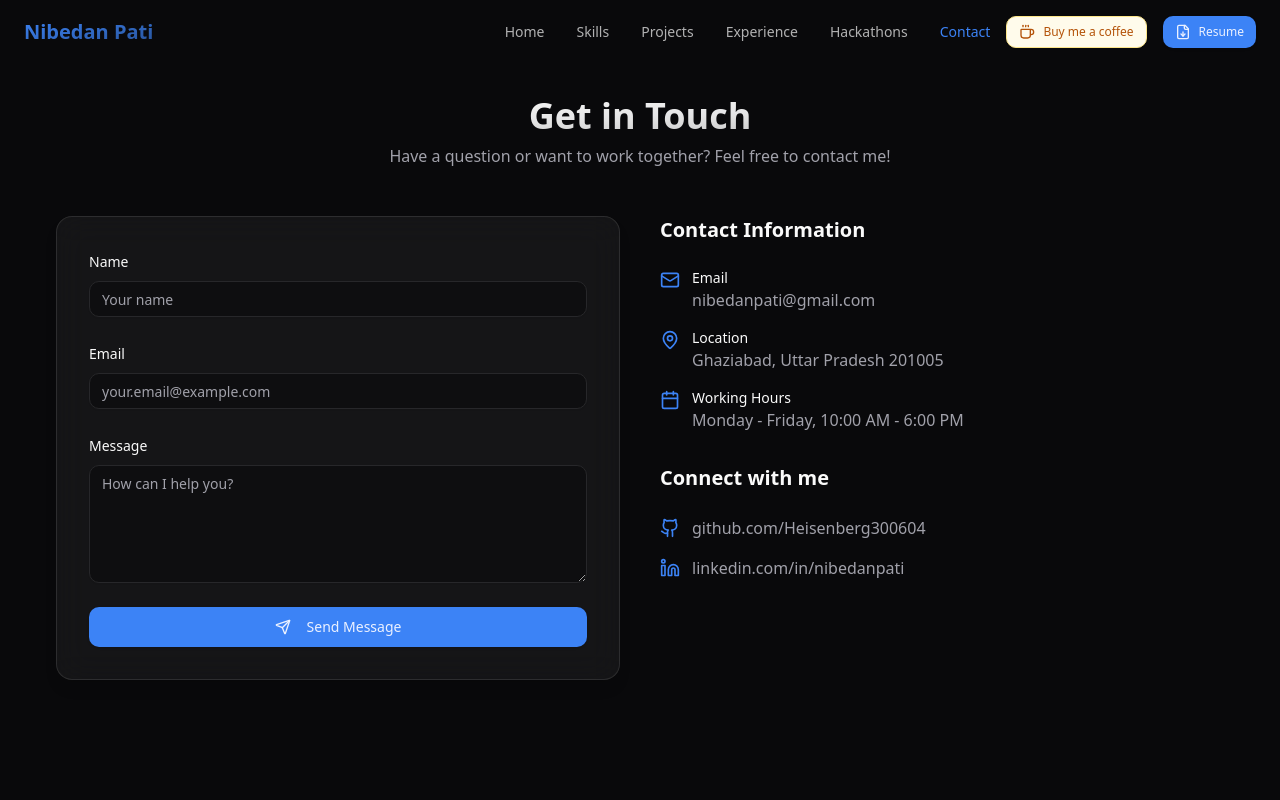
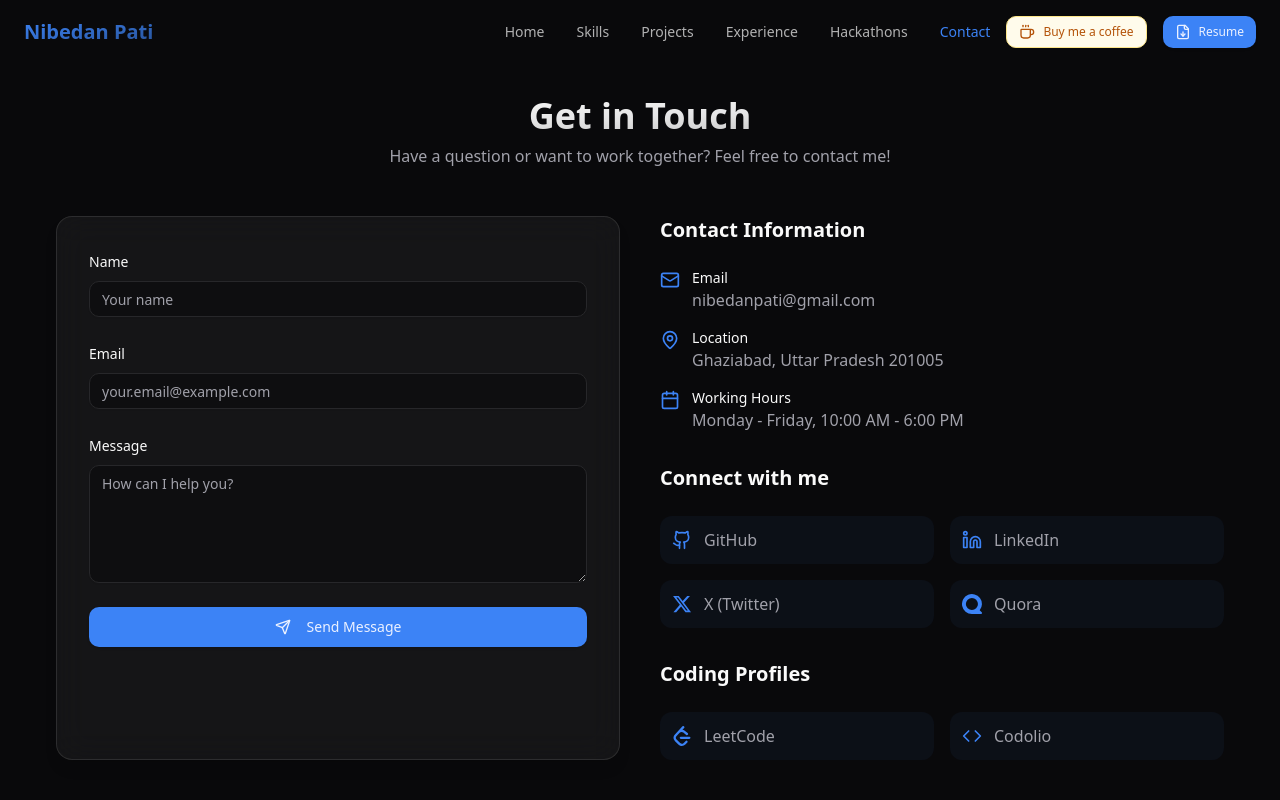
Before and after one commit to Heisenberg300604/Nibedan-Portfolio, a Next.js app: page /contact in a window 1280 px wide. Shown: the top 800 px of the page. Built offline with nearby package versions, Linux system fonts and the light colour scheme.

Commit message:
update contact

```diff
--- a/src/components/Contact/ContactInfo.tsx
+++ b/src/components/Contact/ContactInfo.tsx
@@ -1,4 +1,6 @@
-import { Mail, MapPin, Phone, Github, Linkedin, Calendar } from 'lucide-react';
+import { Mail, MapPin, Github, Linkedin, Calendar, Code, BookOpen, Trophy } from 'lucide-react';
+import { SiLeetcode, SiQuora } from 'react-icons/si';
+import { FaXTwitter } from "react-icons/fa6";
 
 const ContactInfo = () => {
   return (
@@ -45,30 +47,72 @@ const ContactInfo = () => {
       <div className="space-y-6">
         <h3 className="text-xl font-semibold text-foreground">Connect with me</h3>
 
-        <div className="space-y-4">
-          <div className="flex items-center">
-            <Github className="h-5 w-5 text-primary mr-3" />
+        <div className="grid grid-cols-1 sm:grid-cols-2 gap-4">
           <a
             href="https://github.com/Heisenberg300604/"
             target="_blank"
             rel="noopener noreferrer"
-              className="text-muted-foreground hover:text-primary transition-colors"
+            className="flex items-center p-3 rounded-lg bg-primary/5 hover:bg-primary/10 transition-colors group"
           >
-              github.com/Heisenberg300604
+            <Github className="h-5 w-5 text-primary mr-3" />
+            <span className="text-muted-foreground group-hover:text-primary transition-colors">GitHub</span>
           </a>
-          </div>
 
-          <div className="flex items-center">
-            <Linkedin className="h-5 w-5 text-primary mr-3" />
           <a
             href="https://www.linkedin.com/in/nibedan-pati-2139b3277"
             target="_blank"
             rel="noopener noreferrer"
-              className="text-muted-foreground hover:text-primary transition-colors"
+            className="flex items-center p-3 rounded-lg bg-primary/5 hover:bg-primary/10 transition-colors group"
           >
-              linkedin.com/in/nibedanpati
+            <Linkedin className="h-5 w-5 text-primary mr-3" />
+            <span className="text-muted-foreground group-hover:text-primary transition-colors">LinkedIn</span>
+          </a>
+
+          <a
+            href="https://x.com/ItsHeisenberg04"
+            target="_blank"
+            rel="noopener noreferrer"
+            className="flex items-center p-3 rounded-lg bg-primary/5 hover:bg-primary/10 transition-colors group"
+          >
+            <FaXTwitter className="h-5 w-5 text-primary mr-3" />
+            <span className="text-muted-foreground group-hover:text-primary transition-colors">X (Twitter)</span>
+          </a>
+
+          <a
+            href="https://www.quora.com/profile/Nibedan"
+            target="_blank"
+            rel="noopener noreferrer"
+            className="flex items-center p-3 rounded-lg bg-primary/5 hover:bg-primary/10 transition-colors group"
+          >
+            <SiQuora className="h-5 w-5 text-primary mr-3" />
+            <span className="text-muted-foreground group-hover:text-primary transition-colors">Quora</span>
           </a>
         </div>
+      </div>
+
+      <div className="space-y-6">
+        <h3 className="text-xl font-semibold text-foreground">Coding Profiles</h3>
+
+        <div className="grid grid-cols-1 sm:grid-cols-2 gap-4">
+          <a
+            href="https://leetcode.com/u/Nibedan/"
+            target="_blank"
+            rel="noopener noreferrer"
+            className="flex items-center p-3 rounded-lg bg-primary/5 hover:bg-primary/10 transition-colors group"
+          >
+            <SiLeetcode className="h-5 w-5 text-primary mr-3" />
+            <span className="text-muted-foreground group-hover:text-primary transition-colors">LeetCode</span>
+          </a>
+
+          <a
+            href="https://codolio.com/profile/Heisenberg300604"
+            target="_blank"
+            rel="noopener noreferrer"
+            className="flex items-center p-3 rounded-lg bg-primary/5 hover:bg-primary/10 transition-colors group"
+          >
+            <Code className="h-5 w-5 text-primary mr-3" />
+            <span className="text-muted-foreground group-hover:text-primary transition-colors">Codolio</span>
+          </a>
         </div>
       </div>
     </div>
--- a/src/components/home/hero.tsx
+++ b/src/components/home/hero.tsx
@@ -3,6 +3,7 @@ import { useEffect, useRef } from 'react';
 import { motion } from 'framer-motion';
 import { Button } from '@/components/ui/button';
 import { ArrowRight, Github, Linkedin } from 'lucide-react';
+import { FaXTwitter } from "react-icons/fa6";
 import Link from 'next/link';
 
 const HeroSection = () => {
@@ -105,6 +106,14 @@ const HeroSection = () => {
                 >
                   <Linkedin className="h-6 w-6" />
                 </a>
+                <a
+                  href="https://x.com/ItsHeisenberg04"
+                  target="_blank"
+                  rel="noopener noreferrer"
+                  className="text-foreground/70 hover:text-primary transition-colors"
+                >
+                  <FaXTwitter className="h-6 w-6" />
+                </a>
               </div>
             </motion.div>
           </div>
```
Lines whose indentation alone changed are shown as unchanged.
